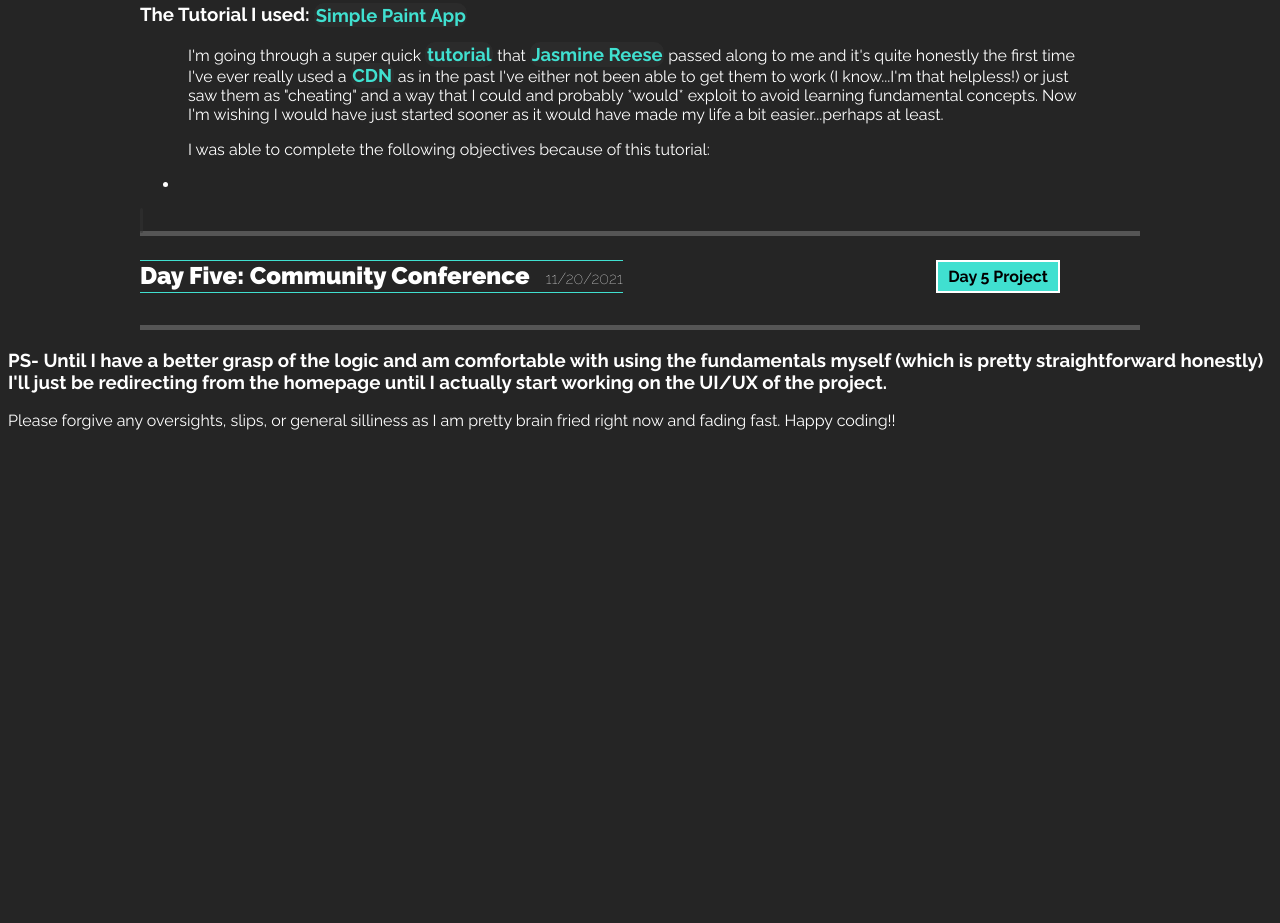
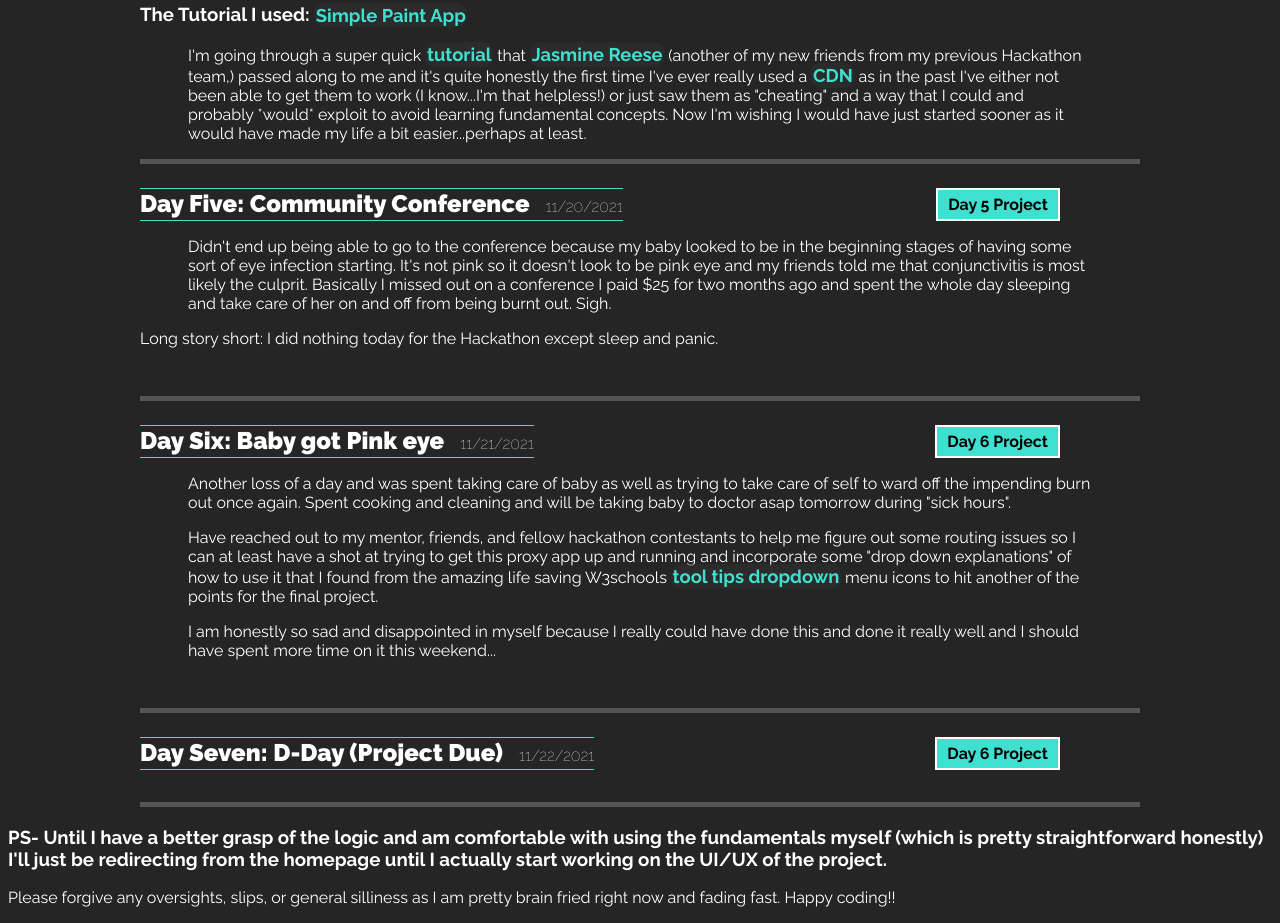
Before and after one commit to beesanderson/mintbean-hackaton-paint-app, a plain HTML site: page index.html in a window 1280 px wide. Shown: the part 2012-2935 px from the top of the page. Before the commit the page ends 2458 px from the top, so only its background shows below. Drawn offline with Linux system fonts and the light colour scheme; a web font is replaced by a local one.

Commit message:
attempted fix

```diff
--- a/experimentation/canvas.html
+++ b/experimentation/canvas.html
@@ -5,7 +5,7 @@
     <meta http-equiv="X-UA-Compatible" content="IE=edge">
     <meta name="viewport" content="width=device-width, initial-scale=1.0">
     <script src="https://kit.fontawesome.com/6afe2f0c16.js" crossorigin="anonymous"></script>
-    <link href="./experimentation/style-canvas.css" rel="stylesheet">
+    <link href="style-canvas.css" rel="stylesheet">
     <title>Paint App 1.0</title>
 </head>
 <body>
@@ -62,6 +62,6 @@
 
 
 
-    <script src="/experimentation/script-canvas.js"></script>
+    <script src="script-canvas.js"></script>
 </body>
 </html>
--- a/index.html
+++ b/index.html
@@ -108,7 +108,7 @@
     <div class="day-three border-accent">
 
         <div class="day-title"><h2 class="mt0 mb0 day-heading">Day Three: Another one bites the dust...<span class="date">11/18/2021</span></h2>
-            <a class="btn-project" href="/experimentation/canvas.html" target="_blank">Day 3 Project</a></div>
+            <a class="btn-project" href="experimentation/canvas.html" target="_blank">Day 3 Project</a></div>
 
             <p class="indent">
                 Didn't have the opportunity to work on this project nor any Hackathon related workflow due to prior existing appointments earlier in the day and getting a couple existing projects hosted through <a class="highlight" href="pages.github.com" target="_blank">GitHub Pages</a> for my <a class="highlight" href="https://www.linkedin.com/in/bridgette-sanderson/" target="_blank">LinkedIn</a> profile. One project included my previous Hackathon <a class="highlight" href="https://saoigames.itch.io/green-me" target="_blank">GDI Project</a> where I was a Team Lead for my team's project which was an educational web app that we ended up making into a mobile android Target API game first for sake of time constraints. The second is my first solo JavaScript <a class="highlight" href="https://bridgettesanderson.com/snake-by-bridgette/" target="_blank">Snake Game</a>  that wasn't originally intended to be public but will be for the time being.
@@ -124,7 +124,7 @@
     <div class="day-four border-accent">
 
         <div class="day-title"><h2 class="mt0 mb0 day-heading">Day Four: Hosted to the wind...<span class="date">11/19/2021</span></h2>
-            <a class="btn-project" href="/alt-canvas/alt-canvas.html" target="_blank">Day 4 Project</a></div>
+            <a class="btn-project" href="alt-canvas/alt-canvas.html" target="_blank">Day 4 Project</a></div>
 
         <p class="indent">
             So far I've been super distracted with getting my <a class="highlight" href="https://www.linkedin.com/in/bridgette-sanderson/" target="_blank">LinkedIn</a> all set up. I just set it to display (and maybe notify? I don't know how it actually works tbh) that I am open to work and have been trying to do a bit of social media promotion on Twitter and Facebook. I need to make a "professional" Facebook page and maybe even an Instagram too but that's not important for right now though it will help in the competition. It took me a long time yesterday getting my other projects all set up and deployed correctly due to routing and I still have a handful of things to fix (I think a bit of it has to do with the fact that I'm hosting through GitHub pages through my own personal domain name I bought.)
@@ -152,20 +152,20 @@
         </h3>
 
         <p class="indent">
-            I'm going through a super quick <a class="highlight" href="https://www.youtube.com/watch?v=EQFibzKT_WE" target="_blank">tutorial</a> that <a class="highlight" href="https://github.com/Jasmine582" target="_blank">Jasmine Reese</a> passed along to me and it's quite honestly the first time I've ever really used a <a class="highlight" href="https://www.cloudflare.com/learning/cdn/what-is-a-cdn/" target="_blank">CDN</a> as in the past I've either not been able to get them to work (I know...I'm that helpless!) or just saw them as "cheating" and a way that I could and probably *would* exploit to avoid learning fundamental concepts. Now I'm wishing I would have just started sooner as it would have made my life a bit easier...perhaps at least.
+            I'm going through a super quick <a class="highlight" href="https://www.youtube.com/watch?v=EQFibzKT_WE" target="_blank">tutorial</a> that <a class="highlight" href="https://github.com/Jasmine582" target="_blank">Jasmine Reese</a> (another of my new friends from my previous Hackathon team,) passed along to me and it's quite honestly the first time I've ever really used a <a class="highlight" href="https://www.cloudflare.com/learning/cdn/what-is-a-cdn/" target="_blank">CDN</a> as in the past I've either not been able to get them to work (I know...I'm that helpless!) or just saw them as "cheating" and a way that I could and probably *would* exploit to avoid learning fundamental concepts. Now I'm wishing I would have just started sooner as it would have made my life a bit easier...perhaps at least.
         </p>
 
-        <p class="indent">
+        <!-- <p class="indent">
             I was able to complete the following objectives because of this tutorial:
 
             <ul>
                 <li></li>
             </ul>
-        </p>
+        </p> -->
 
 
 
-        <a class="highlight" href="" target="_blank"></a>
+        <!-- <a class="highlight" href="" target="_blank"></a> -->
 
 
 
@@ -176,15 +176,50 @@
     <div class="day-five border-accent pb2 pt2 border-accent-bottom">
 
         <div class="day-title"><h2 class="mt0 mb0 day-heading">Day Five: Community Conference<span class="date">11/20/2021</span></h2>
-            <a class="btn-project" href="./experimentation/alt-canvas.html" target="_blank">Day 5 Project</a></div>
+            <a class="btn-project" href="#" target="_blank">Day 5 Project</a></div>
+
+            <p class="indent">
+                Didn't end up being able to go to the conference because my baby looked to be in the beginning stages of having some sort of eye infection starting. It's not pink so it doesn't look to be pink eye and my friends told me that conjunctivitis is most likely the culprit. Basically I missed out on a conference I paid $25 for two months ago and spent the whole day sleeping and take care of her on and off from being burnt out. Sigh.
+            </p>
+
+            <p>
+                Long story short: I did nothing today for the Hackathon except sleep and panic.
+            </p>
 
 
 
     </div>
 
+    <div class="day-six  pb2 pt2 border-accent-bottom">
+
+        <div class="day-title"><h2 class="mt0 mb0 day-heading">Day Six: Baby got Pink eye<span class="date">11/21/2021</span></h2>
+            <a class="btn-project" href="#" target="_blank">Day 6 Project</a></div>
+
+            <p class="indent">
+                Another loss of a day and was spent taking care of baby as well as trying to take care of self to ward off the impending burn out once again. Spent cooking and cleaning and will be taking baby to doctor asap tomorrow during "sick hours".
+            </p>
+
+            <p class="indent">
+                Have reached out to my mentor, friends, and fellow hackathon contestants to help me figure out some routing issues so I can at least have a shot at trying to get this proxy app up and running and incorporate some "drop down explanations" of how to use it that I found from the amazing life saving W3schools <a class="highlight" href="https://www.w3schools.com/howto/howto_css_tooltip.asp" target="_blank">tool tips dropdown</a> menu icons to hit another of the points for the final project.
+            </p>
+
+            <p class="indent">
+                I am honestly so sad and disappointed in myself because I really could have done this and done it really well and I should have spent more time on it this weekend...
+            </p>
 
 
 
+
+            </div>
+
+            <div class="day-seven  pb2 pt2 border-accent-bottom">
+
+                <div class="day-title"><h2 class="mt0 mb0 day-heading">Day Seven: D-Day (Project Due)<span class="date">11/22/2021</span></h2>
+                    <a class="btn-project" href="./experimentation/alt-canvas.html" target="_blank">Day 6 Project</a></div>
+
+
+
+                    </div>
 
 
 
```
